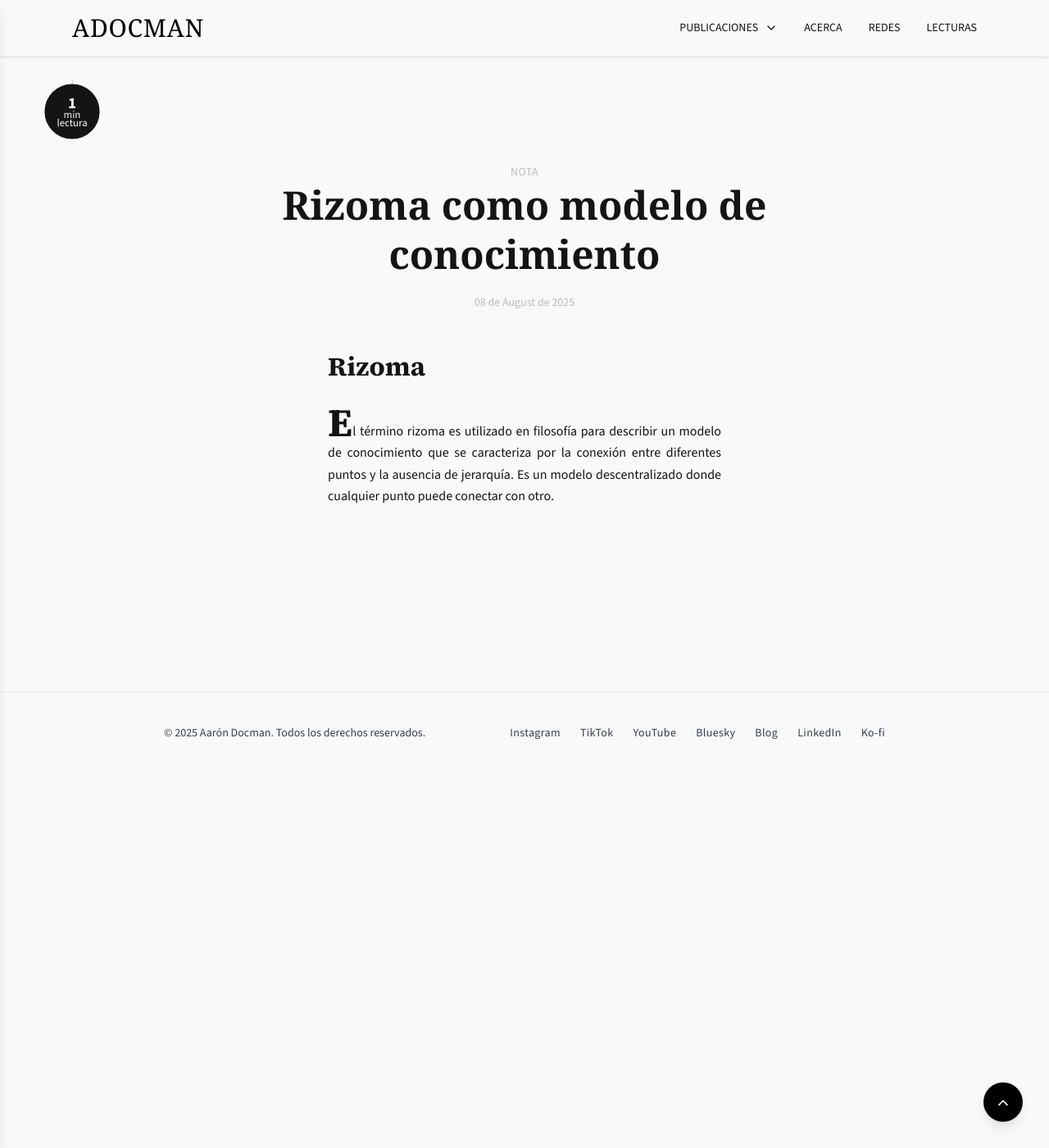
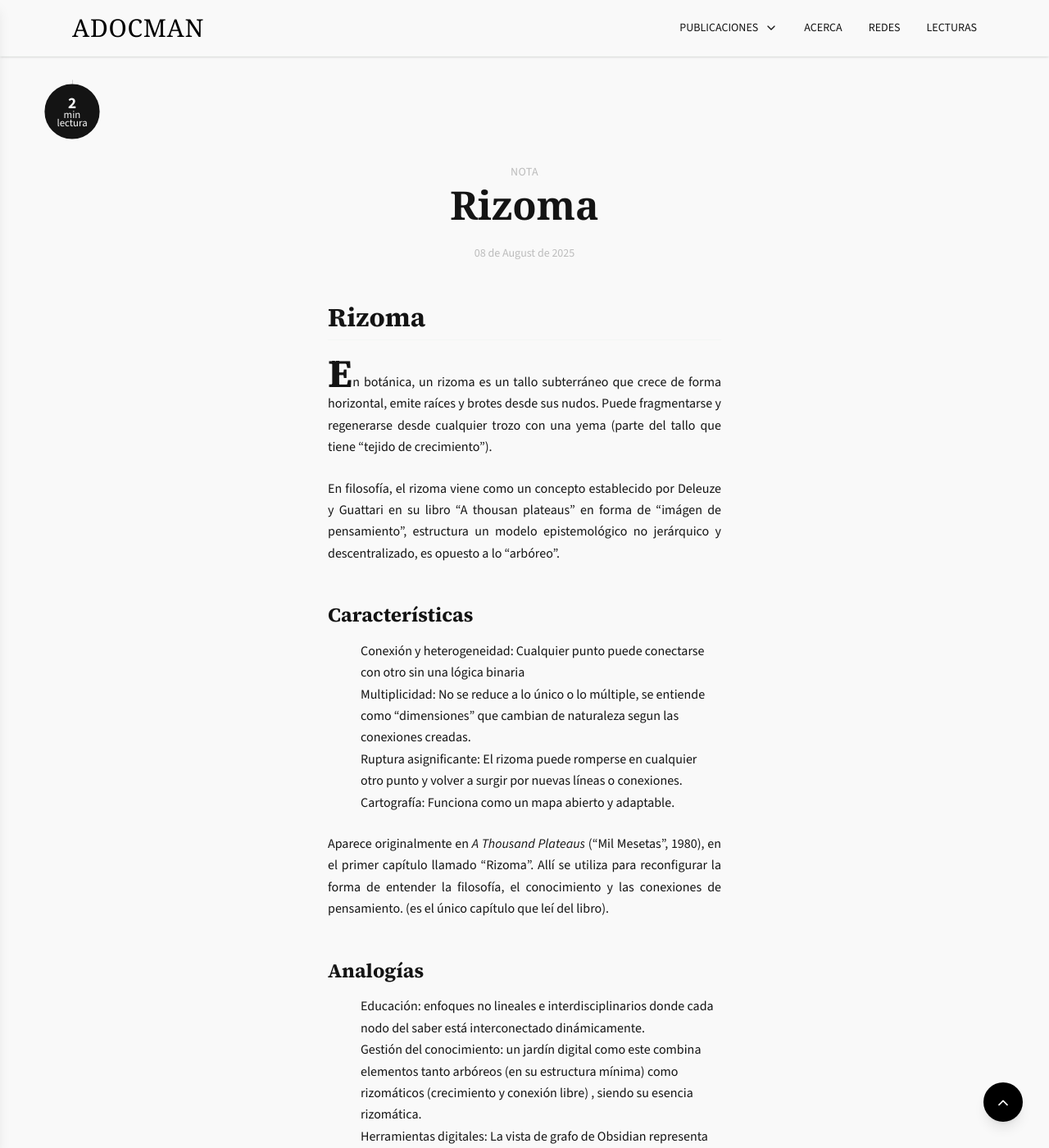
Before and after one commit to adocman/adocman.github.io, a Jekyll site: the page built from _posts/notas/2025-08-08-rizoma.md, in a window 1280 px wide and 1400 px high. Shown: the whole window at 82% size. Built offline with Jekyll 4.4.1, drawn with Linux system fonts in a browser that asks for light colours; nearby versions of some CDN libraries; some of the changed text lies outside the part shown.

Commit message:
rizoma update

```diff
--- a/_posts/notas/2025-08-08-rizoma.md
+++ b/_posts/notas/2025-08-08-rizoma.md
@@ -1,6 +1,6 @@
 ---
 layout: post
-title: Rizoma como modelo de conocimiento
+title: Rizoma
 date: 2025-08-08
 type: nota
 pilar: logos
@@ -8,4 +8,21 @@ status: seed
 ---
 ## Rizoma
 
-El término rizoma es utilizado en filosofía para describir un modelo de conocimiento que se caracteriza por la conexión entre diferentes puntos y la ausencia de jerarquía. Es un modelo descentralizado donde cualquier punto puede conectar con otro.
+En botánica, un rizoma es un tallo subterráneo que crece de forma horizontal, emite raíces y brotes desde sus nudos. Puede fragmentarse y regenerarse desde cualquier trozo con una yema (parte del tallo que tiene "tejido de crecimiento").
+
+En filosofía, el rizoma viene como un concepto establecido por Deleuze y Guattari en su libro "A thousan plateaus" en forma de "imágen de pensamiento", estructura un modelo epistemológico no jerárquico y descentralizado, es opuesto a lo "arbóreo".
+
+### Características
+
+1. Conexión y heterogeneidad: Cualquier punto puede conectarse con otro sin una lógica binaria
+2. Multiplicidad: No se reduce a lo único o lo múltiple, se entiende como "dimensiones" que cambian de naturaleza segun las conexiones creadas.
+3. Ruptura asignificante: El rizoma puede romperse en cualquier otro punto y volver a surgir por nuevas líneas o conexiones.
+4. Cartografía: Funciona como un mapa abierto y adaptable.
+
+Aparece originalmente en *A Thousand Plateaus* ("Mil Mesetas", 1980), en el primer capítulo llamado "Rizoma". Allí se utiliza para reconfigurar la forma de entender la filosofía, el conocimiento y las conexiones de pensamiento. (es el único capítulo que leí del libro).
+
+### Analogías
+
+- Educación: enfoques no lineales e interdisciplinarios donde cada nodo del saber está interconectado dinámicamente.
+- Gestión del conocimiento: un jardín digital como este combina elementos tanto arbóreos (en su estructura mínima) como rizomáticos (crecimiento y conexión libre) , siendo su esencia rizomática.
+- Herramientas digitales: La vista de grafo de Obsidian representa visualmente un rizoma. Cada nota es un nodo y los enlaces son aristas, permitiendo navegar entre nodos y construir recorridos no lineales.
```
Also changed, not shown: _posts/_drafts/2025-15-08-imagen-de-pensamiento.md (added, +8 -0 lines).
